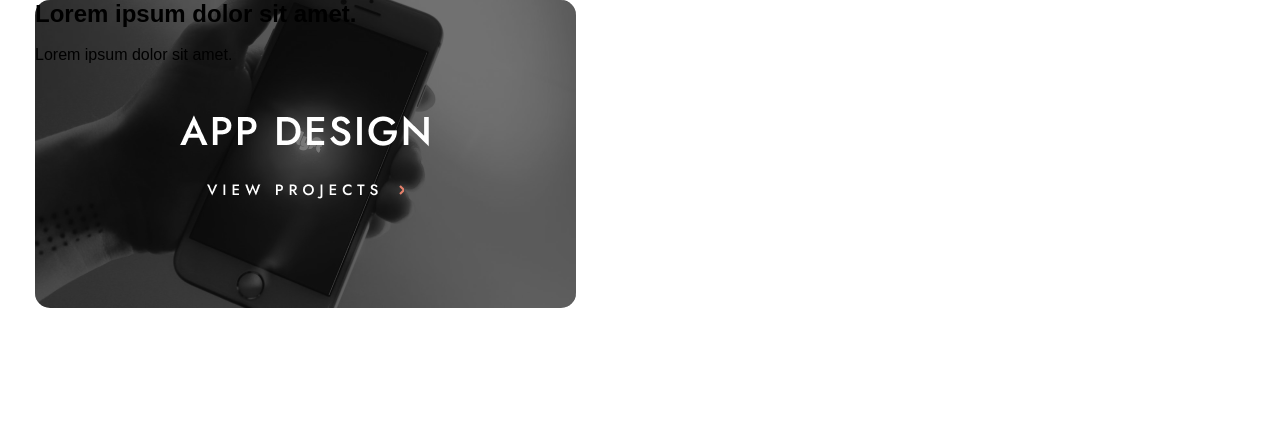
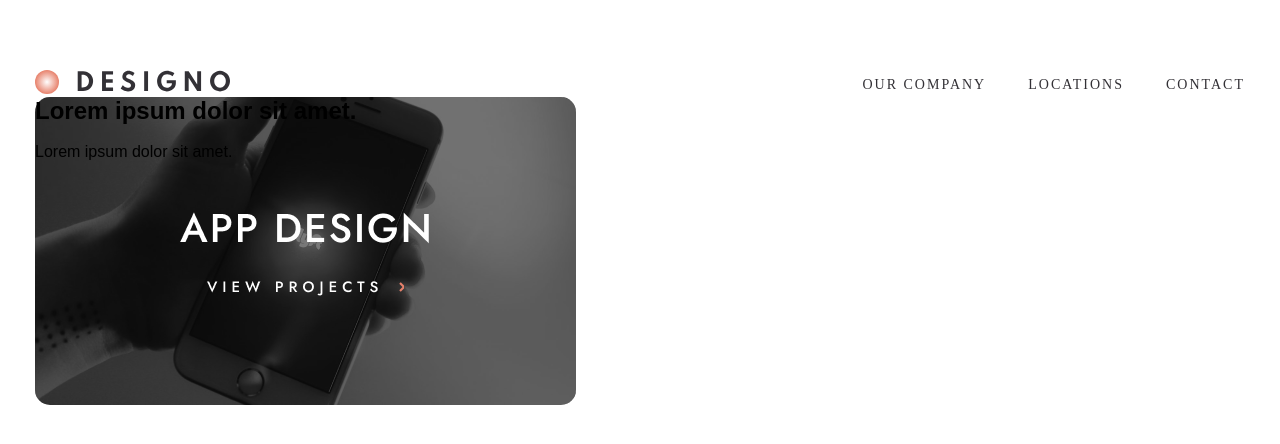
Before and after one commit to abdullox0900/designo, a React (Vite) app: page / in a window 1280 px wide. Shown: the top 444 px of the page. Built offline with nearby package versions, Linux system fonts and the light colour scheme.

Commit message:
new pull

```diff
--- a/src/components/Header/Header.jsx
+++ b/src/components/Header/Header.jsx
@@ -1,10 +1,24 @@
 import "./Header.scss";
-
+import HeaderLogo from "../../assets/img/heder-logo.svg"
 function Header() {
-    return(
+    return (
         <div className="container">
 
-           <div className="nav"></div>
+            <div className="header">
+                <img src={HeaderLogo} alt="" />
+                <ul className="header-list">
+                    <li className="header-item">
+                        <a className="header-link" href="#">OUR COMPANY</a>
+                    </li>
+                    <li className="header-item">
+                        <a className="header-link" href="#">LOCATIONS</a>
+                    </li>
+                    <li className="header-item">
+                        <a className="header-link" href="#">CONTACT</a>
+                    </li>
+
+                </ul>
+            </div>
         </div>
     )
 }
--- a/src/components/Header/Header.scss
+++ b/src/components/Header/Header.scss
@@ -1,3 +1,23 @@
 .header {
+    display: flex;
+    align-items: center;
+    justify-content: space-between;
+    margin-top: 70px;
+
+    .header-list{
+        display: flex;
+        gap: 42px;
+
+
+        .header-link{
+            color: #333136;
+            font-family: Jost;
+            font-size: 14px;
+            font-style: normal;
+            font-weight: 400;
+            line-height: 14px; /* 100% */
+            letter-spacing: 2px;
+        }
+    }
 
 }
```
